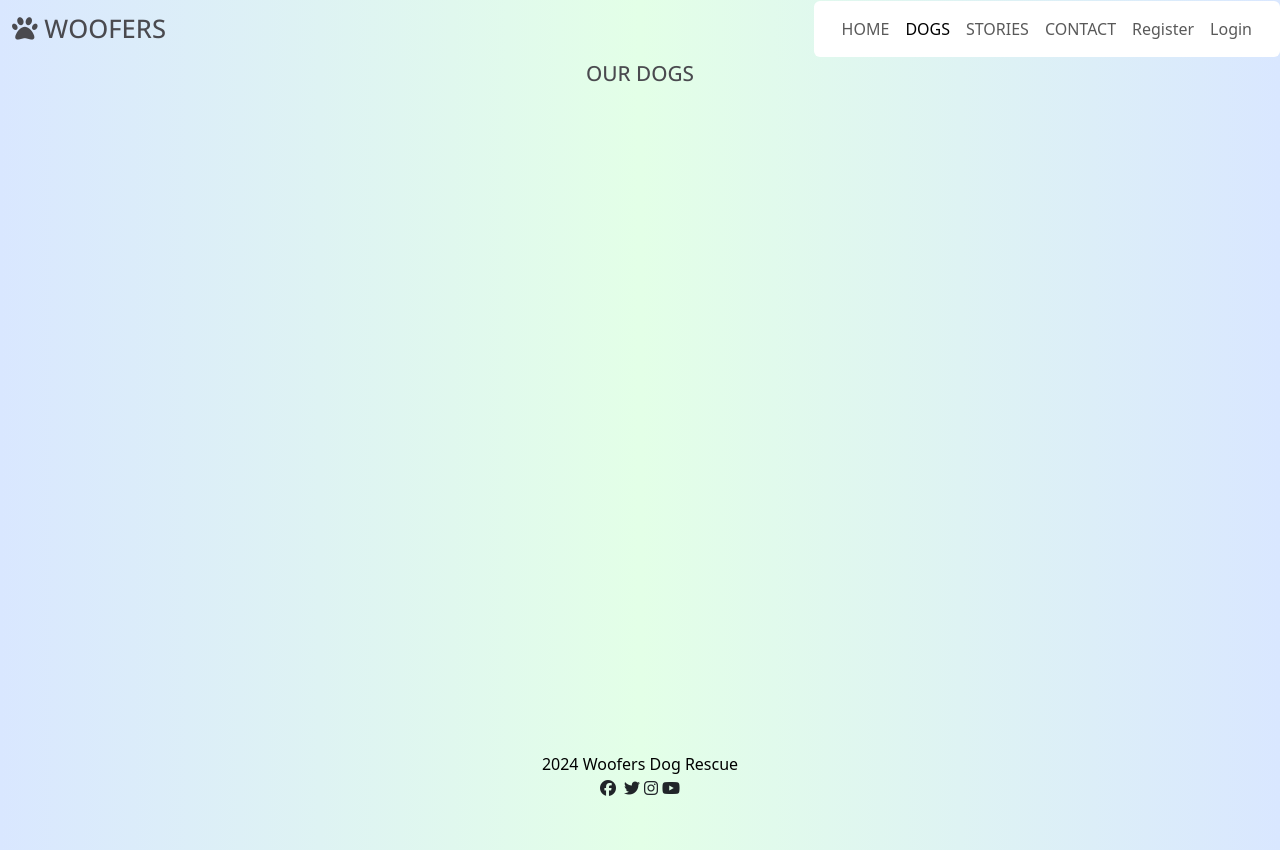
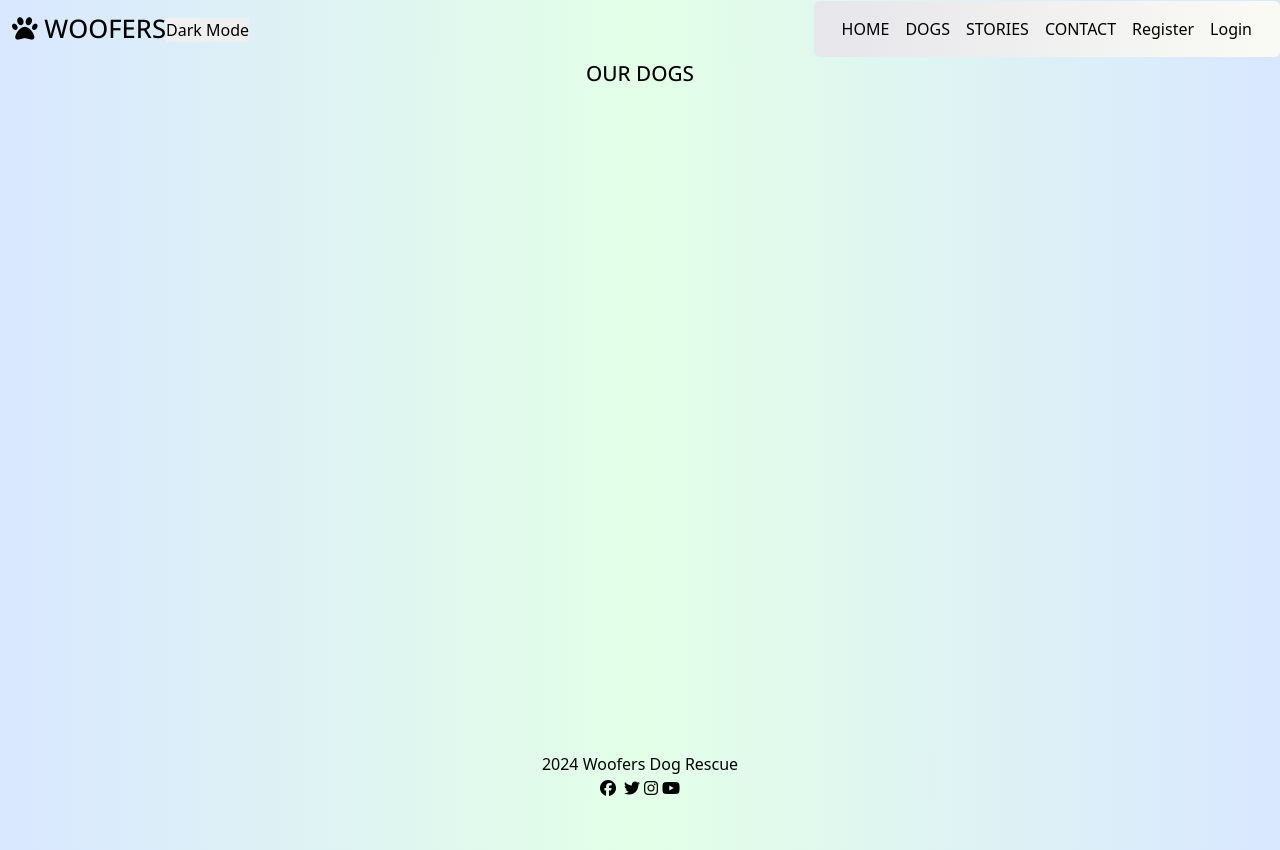
Before and after one commit to stevewhitehouse66/Woofers, a Django app: page /doggo/ in a window 1280 px wide. Run offline with Django 4.2, Linux system fonts and the light colour scheme; data that the repository does not hold is empty; some libraries are stand-ins or nearby versions.

Commit message:
add Javscript light/dark mode toggle

```diff
--- a/static/css/style.css
+++ b/static/css/style.css
@@ -16,16 +16,9 @@
 }
 /* Set Variables for JavaScript*/
 :root {
-  --light-background-gradient: linear-gradient(90deg, #d9e7ff 0%, #e3ffe7 50%, #d9e7ff 100%);
-  --dark-background-gradient: linear-gradient(90deg, rgba(0,0,0,1) 0%, rgba(50,50,80,1) 50%, rgba(0,0,0,1) 100%);
-  --light-div-gradient: linear-gradient(90deg,rgb(230, 230, 235) 0%,rgb(250, 250, 245) 100%);
-  --dark-div-gradient: linear-gradient(90deg, rgba(0,0,0,1) 0%, rgba(50,50,80,1) 50%);
-  --light-text: #fafafa;
-  --dark-text: #000;
+  --current-text: #101010;
   --current-background-gradient: linear-gradient(90deg, #d9e7ff 0%, #e3ffe7 50%, #d9e7ff 100%);
   --current-div-gradient: linear-gradient(90deg,rgb(230, 230, 235) 0%,rgb(250, 250, 245) 100%);
-  --current-text: #000;
-  --setting: light
 }
 
 /*generic styles*/
@@ -41,7 +34,7 @@ body {
 
 a {
   text-decoration: none;
-  color: var(--current-text)
+  color: var(--current-text);
   cursor: pointer;
 }
 hr {
@@ -57,13 +50,16 @@ h3,
 h4 {
   font-family: "Open Sans", Roboto, sans-serif;
   text-transform: capitalize;
+  color: var(--current-text);
 }
 hr {
+  color: var(--current-text);
   width: 50%;
   margin: 0 auto;
 }
 p {
   margin: 2px;
+  color: var(--current-text);
 }
 
 /*Layout Styles*/
@@ -104,18 +100,27 @@ main {
 
   text-transform: uppercase;
 }
+.mode-switch-container{
+  display:flexbox;
+  align-items: center;
+
+}
 #navbar-text {
   text-align: end;
   text-transform: uppercase;
-
+  color: var(--current-text);
   backdrop-filter: blur(10px);
+}
+.nav-link{
+  color: var(--current-text);
 }
 .dropdown-menu {
   margin-top: 5px;
   width: fit-content;
   border: 0;
   padding-inline: 20px;
-  backdrop-filter: blur(10px);
+  color: var(--current-text);
+  background: var(--current-div-gradient);
 }
 
 .staff-links {
@@ -124,6 +129,7 @@ main {
   margin: auto;
   margin-top: 5px;
   background: var(--current-div-gradient);
+  color: var(--current-text);
 }
 
 .column {
@@ -133,14 +139,14 @@ main {
 /*Header Styles*/
 
 header {
-  background: linear-gradient(90deg, #d9e7ff 0%, #e3ffe7 50%, #d9e7ff 100%);
+  background: var(--current-background-gradient);
 }
 .brand-text {
   font-family: "Open Sans", Roboto, sans-serif;
   background-color: lightblue;
   font-size: 1.6rem;
   font-weight: 600;
-  color: #4a4a4f;
+  color: var(--current-text);
 }
 
 /* Home Page Styles*/
@@ -158,7 +164,8 @@ header {
   text-transform: uppercase;
   font-size: 1.3rem;
   font-weight: 500;
-  color: #4a4a4f;
+  color: var(--current-text);
+  ;
 }
 .home-profile-image-container {
   transform: rotate(2deg);
@@ -184,6 +191,7 @@ header {
   margin: auto;
   border-radius: 10px;
   background: var(--current-div-gradient);
+  color: var(--current-text);
 }
 .add-story-link {
   margin: auto;
@@ -215,6 +223,7 @@ header {
   text-align: center;
   font-size: large;
   margin: auto;
+  color: var(--current-text);
   padding-top: 10px;
   padding-bottom: 10px;
 }
@@ -312,7 +321,7 @@ header {
   width: 100%;
   padding: 0;
   margin-inline: auto;
-  background: var(--current-background-gradient)
+  background: var(--current-background-gradient);
   font-size: medium;
 }
 .footer-text {
@@ -373,6 +382,7 @@ ul {
   list-style-type: none;
   margin: 0;
   padding: 0;
+  color: var(--current-text);
 }
 
 /*Message Styles*/
--- a/static/js/mode_switcher.js
+++ b/static/js/mode_switcher.js
@@ -1,9 +1,47 @@
-// Get the root element variables
-const rootElements = document.querySelector(':root');
-//Function for getting the variable values
-function readVariables() {
-    var variableValues = getComputedStyle(rootElements);
-    console.log("The value of gradient is: " + variableValues.getPropertyValue('--light-background-gradient'));
+
+//Local Storage code based on ChatGPT suggestion to modify my original mode-flip function,
+//to stop page reverting to light colours on clicking navigation link.
+
+//Get mode button element
+const modeSwitch = document.getElementById("mode_switch");
+// Load mode from local storage or default to light mode
+let isDarkMode = localStorage.getItem("isDarkMode") === "true";
+
+function updateMode() {
+//If --setting = light, switch to dark
+  if (isDarkMode) {
+    document.documentElement.style.setProperty(
+      "--current-background-gradient",
+      "linear-gradient(90deg, rgba(0,0,0,1) 0%, rgba(50,50,80,1) 50%, rgba(0,0,0,1) 100%)"
+    );
+    document.documentElement.style.setProperty(
+      "--current-div-gradient",
+      "linear-gradient(90deg, rgb(50,50,50) 0%, rgba(80,80,80,1) 100%)"
+    );
+    document.documentElement.style.setProperty("--current-text", "#fafafa");
+    modeSwitch.textContent = "Light Mode";
+  } else {
+    document.documentElement.style.setProperty(
+      "--current-background-gradient",
+      "linear-gradient(90deg, #d9e7ff 0%, #e3ffe7 50%, #d9e7ff 100%)"
+    );
+    document.documentElement.style.setProperty(
+      "--current-div-gradient",
+      "linear-gradient(90deg,rgb(230, 230, 235) 0%,rgb(250, 250, 245) 100%)"
+    );
+    document.documentElement.style.setProperty("--current-text", "#000000");
+    modeSwitch.textContent = "Dark Mode";
   }
+}
 
-readVariables()
+function flipState() {
+// Toggle the mode
+isDarkMode = !isDarkMode;
+// Save mode to local storage
+localStorage.setItem("isDarkMode", isDarkMode);
+// Update the mode
+updateMode();
+}
+
+// Update the mode on page load
+updateMode();
--- a/templates/base.html
+++ b/templates/base.html
@@ -48,6 +48,8 @@
                 <a href="{% url 'home' %}"><span class="brand-text">
                         <h1><i class="fas fa-paw pt-2"></i> WOOFERS</h1>
                     </span></a>
+                    <div class="mode-switch-container">
+                        <button onclick="flipState()" class="mode_switch btn-sm btn-secondary" id="mode_switch"> Dark Mode</button></div>
                 <button class="navbar-toggler" type="button" data-bs-toggle="collapse" data-bs-target="#navbarText"
                     aria-controls="navbarText" aria-expanded="false" aria-label="Toggle navigation">
                     <span class="navbar-toggler-icon"></span>
```
Also changed, not shown: 1 other file.
